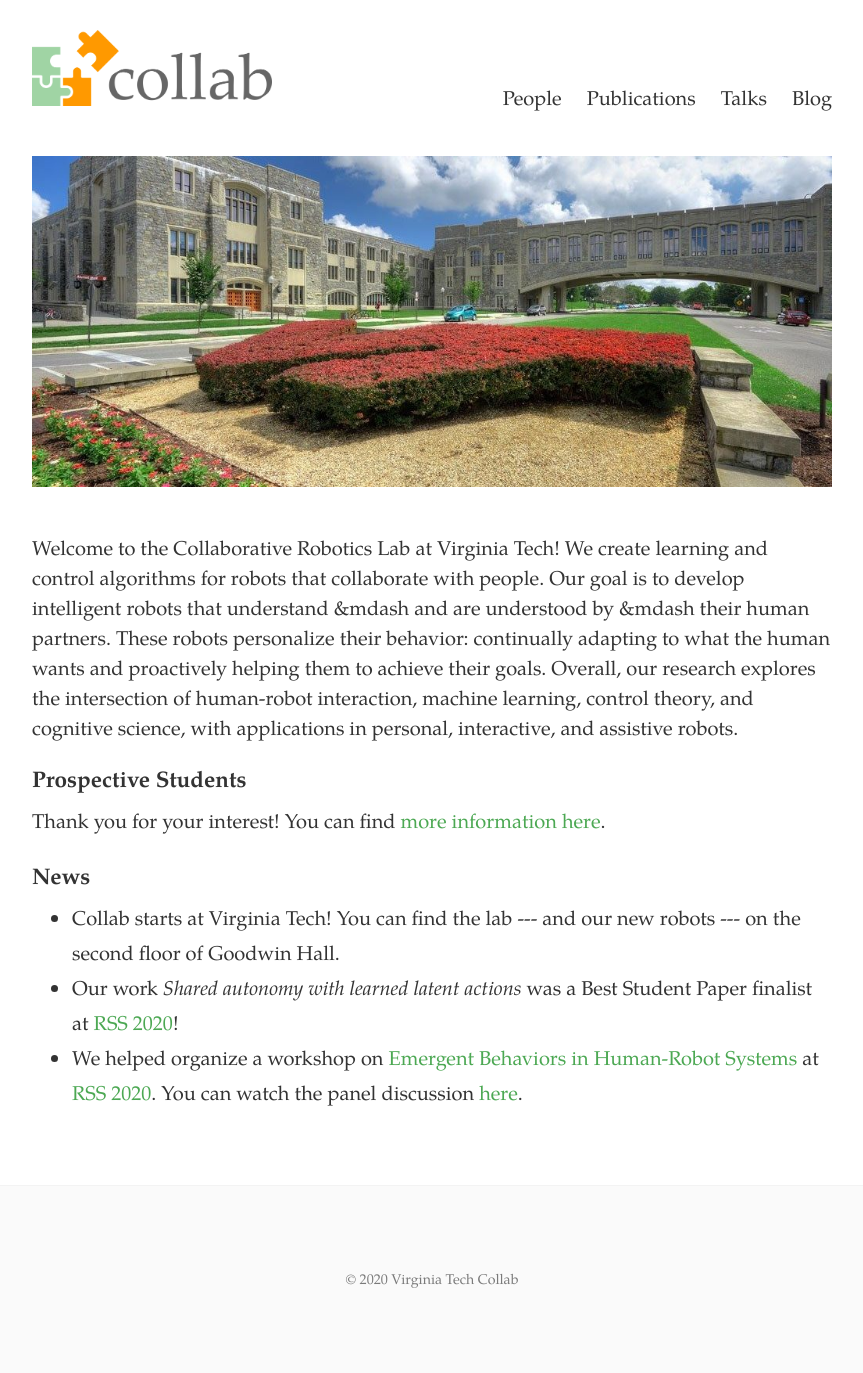
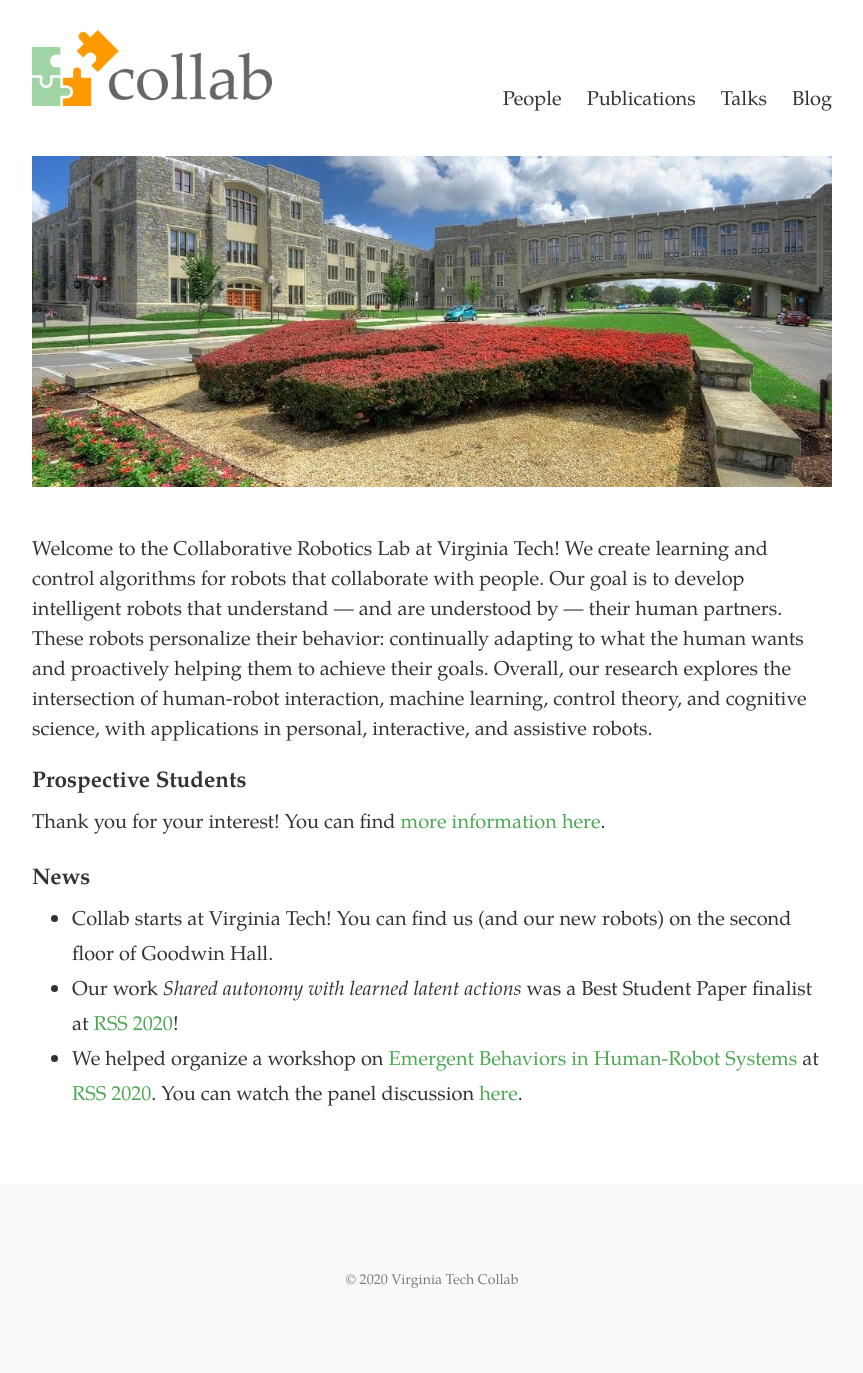
Before and after one commit to VT-Collab/vt-collab.github.io, a Jekyll site: the page built from index.html, in a window 1280 px wide. Shown: the whole page, without its empty margins (208-1071 px from the left). Built offline with Jekyll 4.4.1, drawn with Linux system fonts in a browser that asks for light colours.

Commit message:
cleaning mdash

```diff
--- a/_data/news.yml
+++ b/_data/news.yml
@@ -1,4 +1,4 @@
-- text: "Collab starts at Virginia Tech! You can find the lab --- and our new robots --- on the second floor of Goodwin Hall."
+- text: "Collab starts at Virginia Tech! You can find us (and our new robots) on the second floor of Goodwin Hall."
 
 - text: "Our work <i>Shared autonomy with learned latent actions</i> was a Best Student Paper finalist at <a href=\"https://roboticsconference.org\">RSS 2020</a>!"
 
--- a/index.html
+++ b/index.html
@@ -12,7 +12,7 @@ tags: home
   <br>
   <p>Welcome to the Collaborative Robotics Lab at Virginia Tech!
   We create learning and control algorithms for robots that collaborate with people.
-  Our goal is to develop intelligent robots that understand &mdash and are understood by &mdash their human partners.
+  Our goal is to develop intelligent robots that understand &mdash; and are understood by &mdash; their human partners.
   These robots personalize their behavior: continually adapting to what the human wants and proactively helping them to achieve their goals.
   Overall, our research explores the intersection of human-robot interaction, machine learning, control theory, and cognitive science,
   with applications in personal, interactive, and assistive robots.</p>
```
